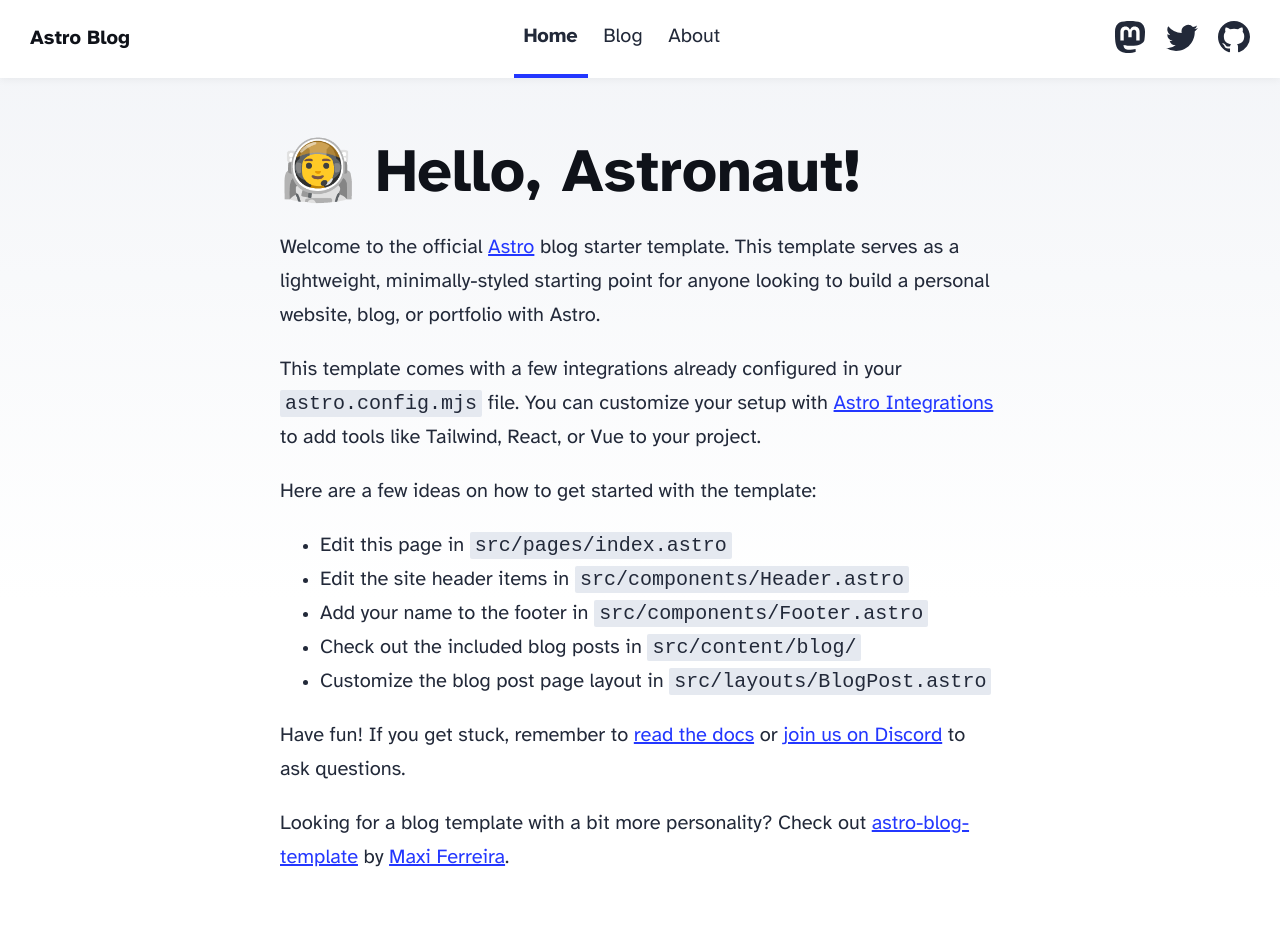
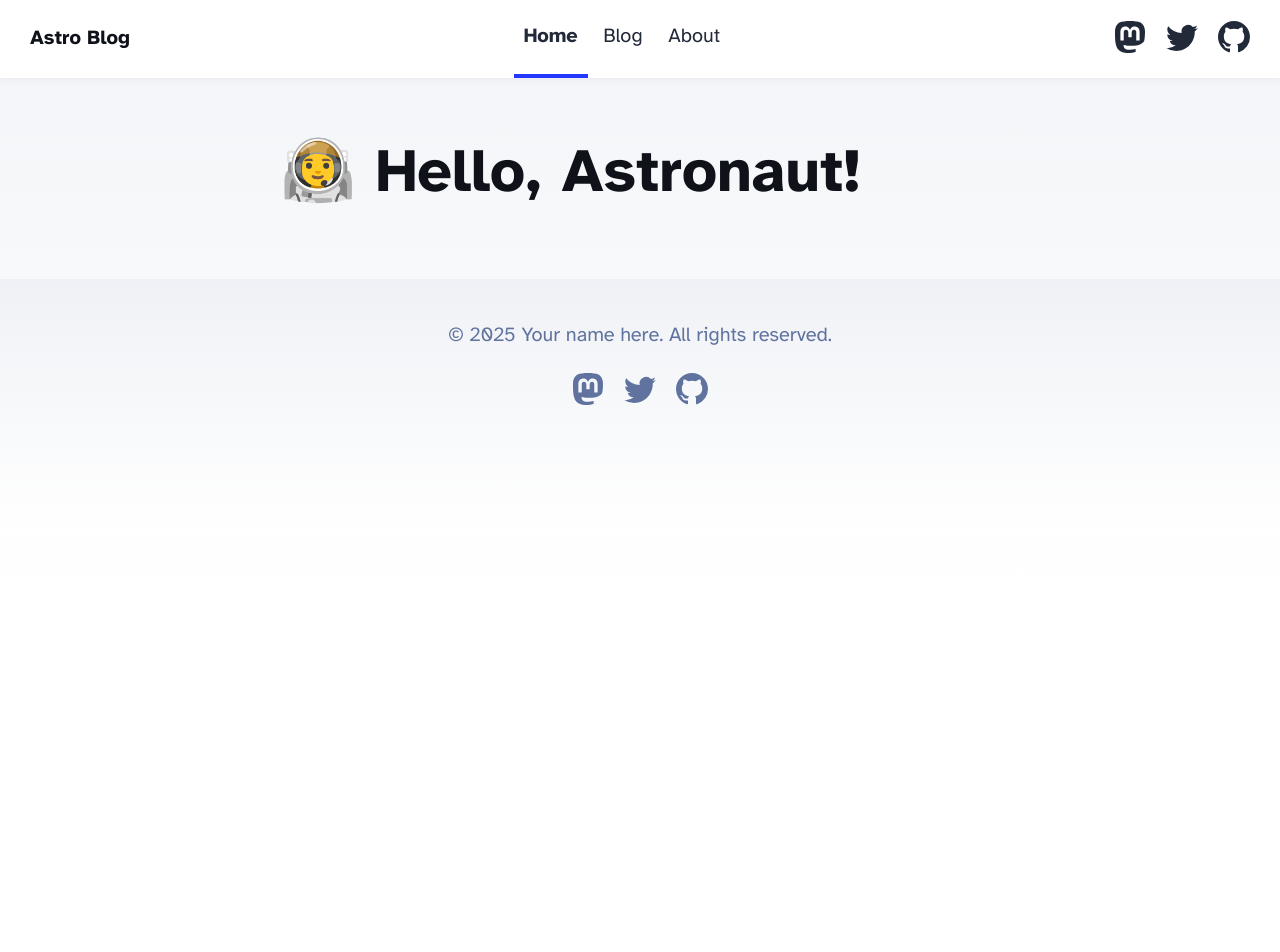
Before and after one commit to jed-cheng/me, an Astro site: page / in a window 1280 px wide. Shown: the top 952 px of the page. After the commit the page ends 800 px from the top, so only its background shows below. Built offline with nearby package versions, Linux system fonts and the light colour scheme; Astro itself is replaced by a stand-in of ours.

Commit message:
Refactor blog collection to posts and update content structure
- Renamed blog collection to posts in content configuration.
- Moved blog markdown files to new posts directory.
- Added new markdown files: first-post.md, second-post.md, third-post.md, markdown-style-guide.md, and using-mdx.mdx.
- Created dynamic routing for individual posts in [...slug].astro.
- Implemented posts index page to list all posts with titles and publication dates.
- Removed introductory content from the main index page for a cleaner layout.

```diff
--- a/package.json
+++ b/package.json
@@ -9,9 +9,9 @@
     "astro": "astro"
   },
   "dependencies": {
-    "@astrojs/mdx": "^4.2.1",
+    "@astrojs/mdx": "^4.2.4",
     "@astrojs/rss": "^4.0.11",
     "@astrojs/sitemap": "^3.3.0",
-    "astro": "^5.5.3"
+    "astro": "^5.7.0"
   }
 }
--- a/src/content.config.ts
+++ b/src/content.config.ts
@@ -1,9 +1,9 @@
 import { glob } from 'astro/loaders';
 import { defineCollection, z } from 'astro:content';
 
-const blog = defineCollection({
+const posts = defineCollection({
 	// Load Markdown and MDX files in the `src/content/blog/` directory.
-	loader: glob({ base: './src/content/blog', pattern: '**/*.{md,mdx}' }),
+	loader: glob({ base: './src/content/posts', pattern: '**/*.{md,mdx}' }),
 	// Type-check frontmatter using a schema
 	schema: z.object({
 		title: z.string(),
@@ -15,4 +15,4 @@
 	}),
 });
 
-export const collections = { blog };
+export const collections = { posts };
--- a/src/pages/index.astro
+++ b/src/pages/index.astro
@@ -14,35 +14,6 @@
 		<Header />
 		<main>
 			<h1>🧑‍🚀 Hello, Astronaut!</h1>
-			<p>
-				Welcome to the official <a href="https://astro.build/">Astro</a> blog starter template. This
-				template serves as a lightweight, minimally-styled starting point for anyone looking to build
-				a personal website, blog, or portfolio with Astro.
-			</p>
-			<p>
-				This template comes with a few integrations already configured in your
-				<code>astro.config.mjs</code> file. You can customize your setup with
-				<a href="https://astro.build/integrations">Astro Integrations</a> to add tools like Tailwind,
-				React, or Vue to your project.
-			</p>
-			<p>Here are a few ideas on how to get started with the template:</p>
-			<ul>
-				<li>Edit this page in <code>src/pages/index.astro</code></li>
-				<li>Edit the site header items in <code>src/components/Header.astro</code></li>
-				<li>Add your name to the footer in <code>src/components/Footer.astro</code></li>
-				<li>Check out the included blog posts in <code>src/content/blog/</code></li>
-				<li>Customize the blog post page layout in <code>src/layouts/BlogPost.astro</code></li>
-			</ul>
-			<p>
-				Have fun! If you get stuck, remember to
-				<a href="https://docs.astro.build/">read the docs</a>
-				or <a href="https://astro.build/chat">join us on Discord</a> to ask questions.
-			</p>
-			<p>
-				Looking for a blog template with a bit more personality? Check out
-				<a href="https://github.com/Charca/astro-blog-template">astro-blog-template</a>
-				by <a href="https://twitter.com/Charca">Maxi Ferreira</a>.
-			</p>
 		</main>
 		<Footer />
 	</body>
--- a/src/pages/blog/[...slug].astro
+++ b/src/pages/posts/[...slug].astro
@@ -4,13 +4,13 @@
 import { render } from 'astro:content';
 
 export async function getStaticPaths() {
-	const posts = await getCollection('blog');
+	const posts = await getCollection('posts');
 	return posts.map((post) => ({
 		params: { slug: post.id },
 		props: post,
 	}));
 }
-type Props = CollectionEntry<'blog'>;
+type Props = CollectionEntry<'post'>;
 
 const post = Astro.props;
 const { Content } = await render(post);
--- a/src/pages/blog/index.astro
+++ b/src/pages/posts/index.astro
@@ -6,7 +6,7 @@
 import { getCollection } from 'astro:content';
 import FormattedDate from '../../components/FormattedDate.astro';
 
-const posts = (await getCollection('blog')).sort(
+const posts = (await getCollection('posts')).sort(
 	(a, b) => b.data.pubDate.valueOf() - a.data.pubDate.valueOf(),
 );
 ---
@@ -93,7 +93,7 @@
 					{
 						posts.map((post) => (
 							<li>
-								<a href={`/blog/${post.id}/`}>
+								<a href={`/posts/${post.id}/`}>
 									<img width={720} height={360} src={post.data.heroImage} alt="" />
 									<h4 class="title">{post.data.title}</h4>
 									<p class="date">
```
Also changed, not shown: pnpm-lock.yaml, src/content/posts/first-post.md (renamed from src/content/blog/first-post.md), src/content/posts/markdown-style-guide.md (renamed from src/content/blog/markdown-style-guide.md), src/content/posts/second-post.md (renamed from src/content/blog/second-post.md), src/content/posts/third-post.md (renamed from src/content/blog/third-post.md), src/content/posts/using-mdx.mdx (renamed from src/content/blog/using-mdx.mdx).
